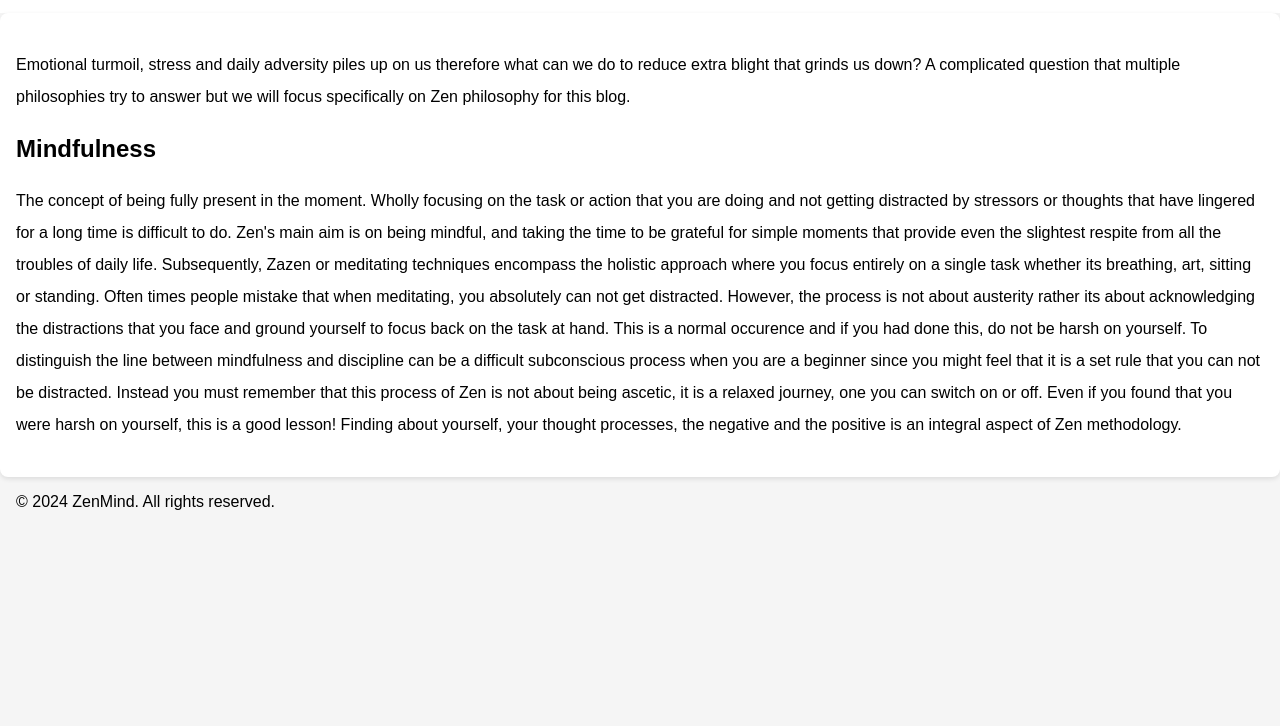
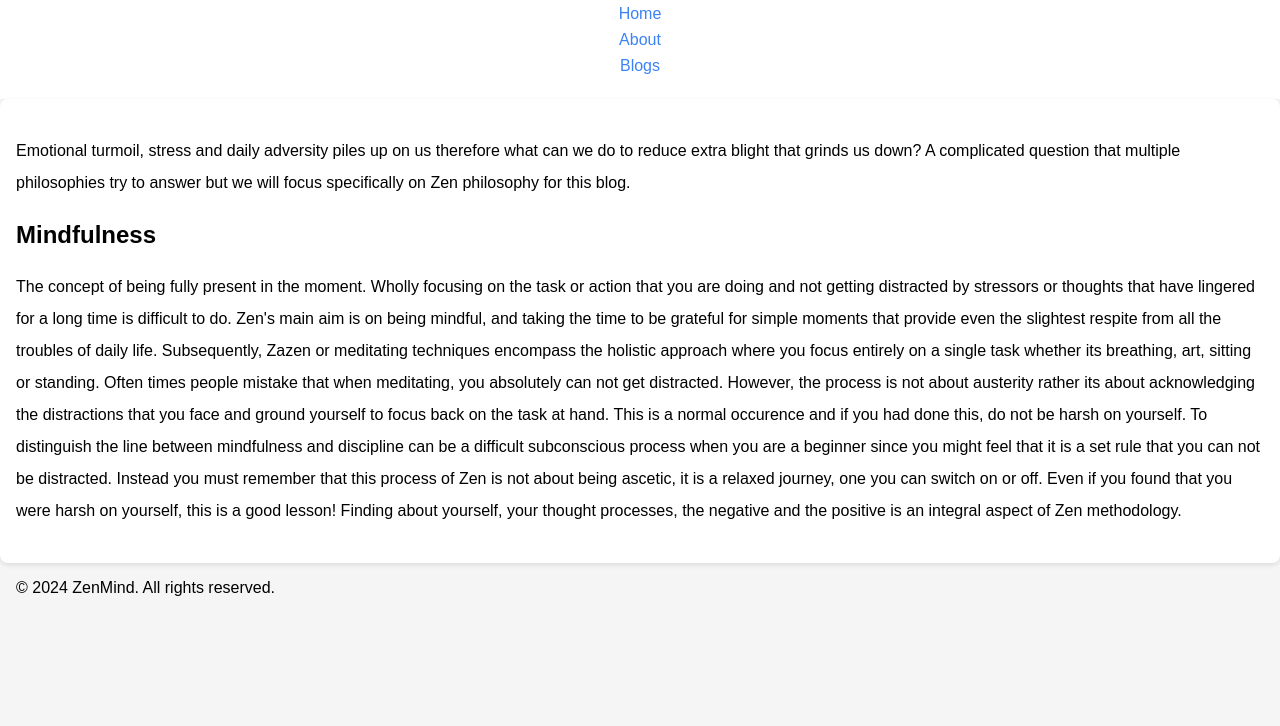
Before and after one commit to OctoDev8/cpnt-personal-website, a plain HTML site: page zen.html in a window 1280 px wide. Shown: the part 74-800 px from the top of the page. Drawn offline with Linux system fonts and the light colour scheme.

Commit message:
Linked my article blog to blogs.html

```diff
--- a/zen.html
+++ b/zen.html
@@ -10,6 +10,13 @@
     <header>
         <h1>Understanding Zen Philosophy</h1>
         <p>Gabriel Mejorada | Oct. 23, 2024</p>
+        <nav>
+            <ul>
+                <li><a href="index.html">Home</a></li>
+                <li><a href="about.html">About</a></li>
+                <li><a href="blogs.html">Blogs</a></li>
+            </ul>
+        </nav>
     </header>
 
 
```
Also changed, not shown: blogs.html (+1 -1 lines).
